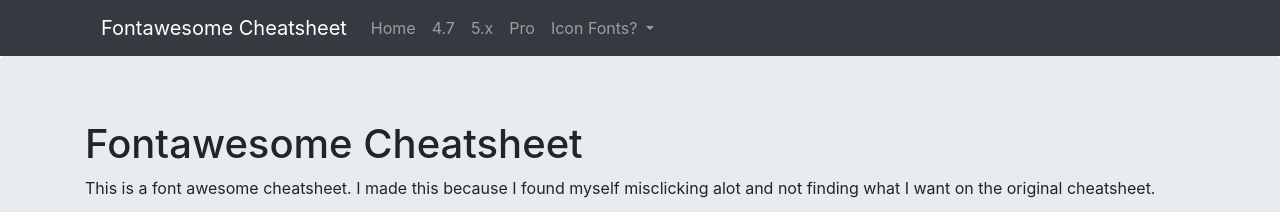
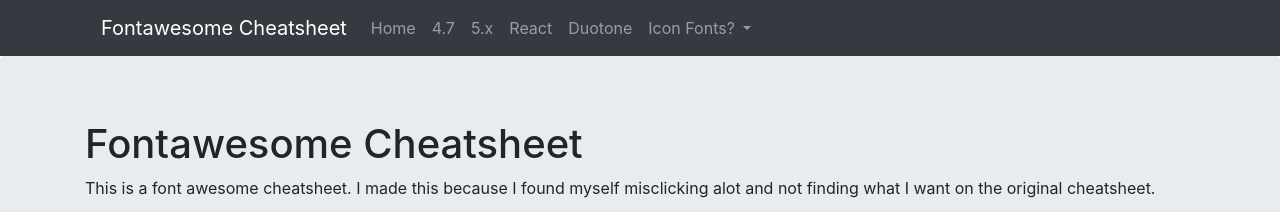
Before and after one commit to WouterSteen/fontawesome-cheatsheet, a Jekyll site: the page built from index.html, in a window 1280 px wide and 900 px high. Shown: the top 212 px of the window. Built offline with Jekyll 4.4.1, drawn with Linux system fonts in a browser that asks for light colours; nearby versions of some CDN libraries.

Commit message:
Refactored menu

```diff
--- a/_includes/header.html
+++ b/_includes/header.html
@@ -21,7 +21,10 @@
               <a class="nav-link" href="/font-awesome-cheatsheet-5x/">5.x</a>
             </li>
             <li class="nav-item">
-              <a class="nav-link" href="#">Pro</a>
+              <a class="nav-link" href="/font-awesome-react">React</a>
+            </li>
+            <li class="nav-item">
+              <a class="nav-link" href="/duotone-icons">Duotone</a>
             </li>
             <li class="nav-item dropdown">
               <a class="nav-link dropdown-toggle" href="#" id="navbarDropdown" role="button" data-toggle="dropdown" aria-haspopup="true" aria-expanded="false">
@@ -29,9 +32,6 @@
               </a>
               <div class="dropdown-menu" aria-labelledby="navbarDropdown">
                 <a class="dropdown-item" href="/icon-font">Icon Fonts</a>
-                <a class="dropdown-item" href="/icon-font">HTML Icon</a>
-                <a class="dropdown-item" href="/font-awesome-react">Font awesome with React</a>
-                <a class="dropdown-item" href="/icon-font">Font awesome Duo Tone</a>
               </div>
             </li>
 
```
